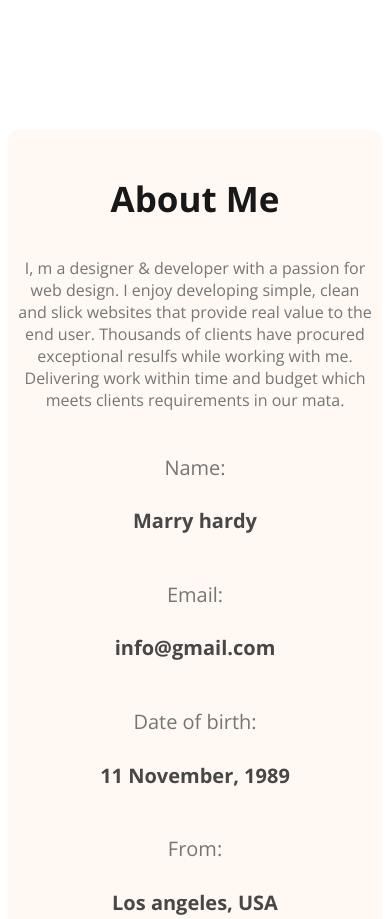
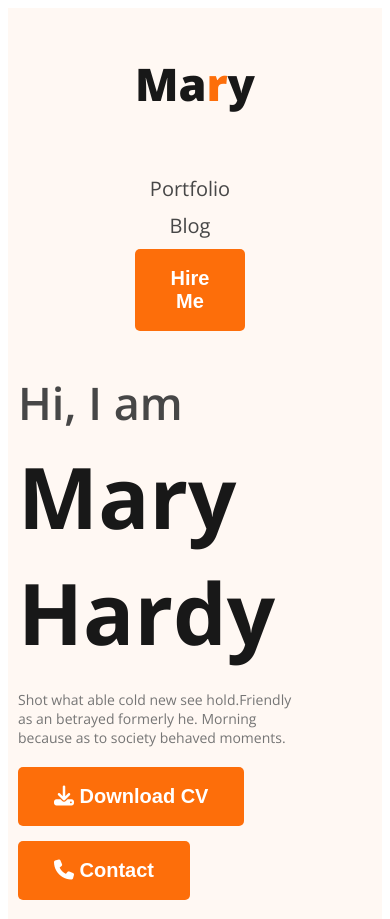
Before and after one commit to tofayeLL/web-developer-portfolio-responsive, a plain HTML site: page index.html in a window 390 px wide. Shown: the top 919 px of the page. Drawn offline with nearby package versions, Linux system fonts and the light colour scheme.

Commit message:
finished the header section with responsive for small device

```diff
--- a/index.html
+++ b/index.html
@@ -19,7 +19,7 @@
 </head>
 
 <body>
-    <header class="header hide">
+    <header class="header">
          <!-- nav section -->
         <nav>
             <h3 class="nav-title">Ma<span class="color-primary">r</span>y</h3>
--- a/styles/portfolio.css
+++ b/styles/portfolio.css
@@ -16,6 +16,7 @@ body {
     background: #FD6E0A;
     padding: 18px 36px;
     border: none;
+
 
 }
 
@@ -68,7 +69,7 @@ nav a {
 /* header related styles */
 .header {
     background-color: #FFF8F3;
-    background-image: url('../images/header_bg.png'), url('../images/developer.png');
+    /* background-image: url('../images/header_bg.png'), url('../images/developer.png'); */
     background-repeat: no-repeat;
     background-position: bottom right, top left;
 }
@@ -302,30 +303,55 @@ textarea{
 
 
 
+
 /* responsive styles */
-.hide{
-    display: none;
-}
 
 /* for mobile devices or small devices */
 
 @media screen and (max-width: 576px) {
+    nav,
+    nav>ul,
+    .banner,
     .about-info-container,
     .skills-container,
     .resume-container,
     footer{
         flex-direction: column;
     }
+    nav>ul{
+        gap: 10px;
+    }
 
+    .banner,
     .about ,
     #what-i-do-descrip,
     footer{
         padding: 10px;
     }
+    .banner .profile-pic,
+    .banner-content{
+        height: 100%;
+    }
 
+    .banner .profile-pic,
     .footer-column{
         width: 100%;
     }
 
+    .btn-primary{
+        margin-bottom: 15px;
+    }
+
 
 }
+
+
+/* for medium device */
+@media screen and (min-width: 576px) and (max-width: 992px) {
+    footer{
+        padding: 30px;
+    }
+    .btn-primary{
+        margin-bottom: 15px;
+    }
+}
```
